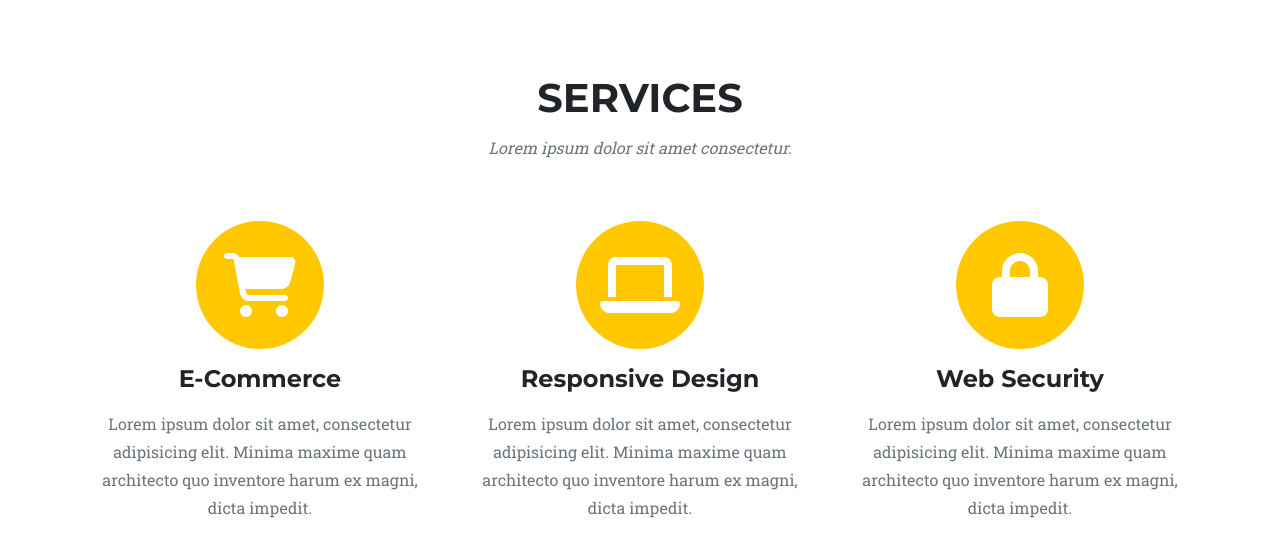
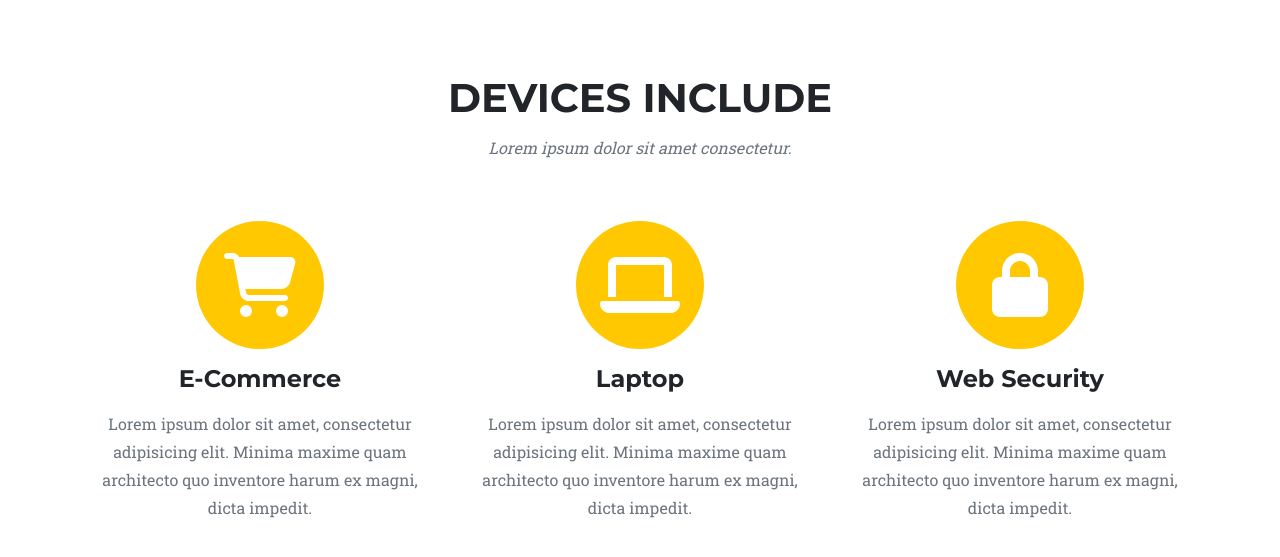
Before and after one commit to Ahmedadel200066/MyEducation_Website, a plain HTML site: page startbootstrap-agency-gh-pages/index.html in a window 1280 px wide. Shown: the part 767-1324 px from the top of the page. Drawn offline with nearby package versions, Linux system fonts and the light colour scheme.

```diff
--- a/startbootstrap-agency-gh-pages/index.html
+++ b/startbootstrap-agency-gh-pages/index.html
@@ -48,7 +48,7 @@
         <section class="page-section" id="services">
             <div class="container">
                 <div class="text-center">
-                    <h2 class="section-heading text-uppercase">Services</h2>
+                    <h2 class="section-heading text-uppercase">Devices include</h2>
                     <h3 class="section-subheading text-muted">Lorem ipsum dolor sit amet consectetur.</h3>
                 </div>
                 <div class="row text-center">
@@ -65,7 +65,7 @@
                             <i class="fas fa-circle fa-stack-2x text-primary"></i>
                             <i class="fas fa-laptop fa-stack-1x fa-inverse"></i>
                         </span>
-                        <h4 class="my-3">Responsive Design</h4>
+                        <h4 class="my-3">Laptop</h4>
                         <p class="text-muted">Lorem ipsum dolor sit amet, consectetur adipisicing elit. Minima maxime quam architecto quo inventore harum ex magni, dicta impedit.</p>
                     </div>
                     <div class="col-md-4">
```
Also changed, not shown: startbootstrap-agency-gh-pages/assets/img/header-bg.jpg.
